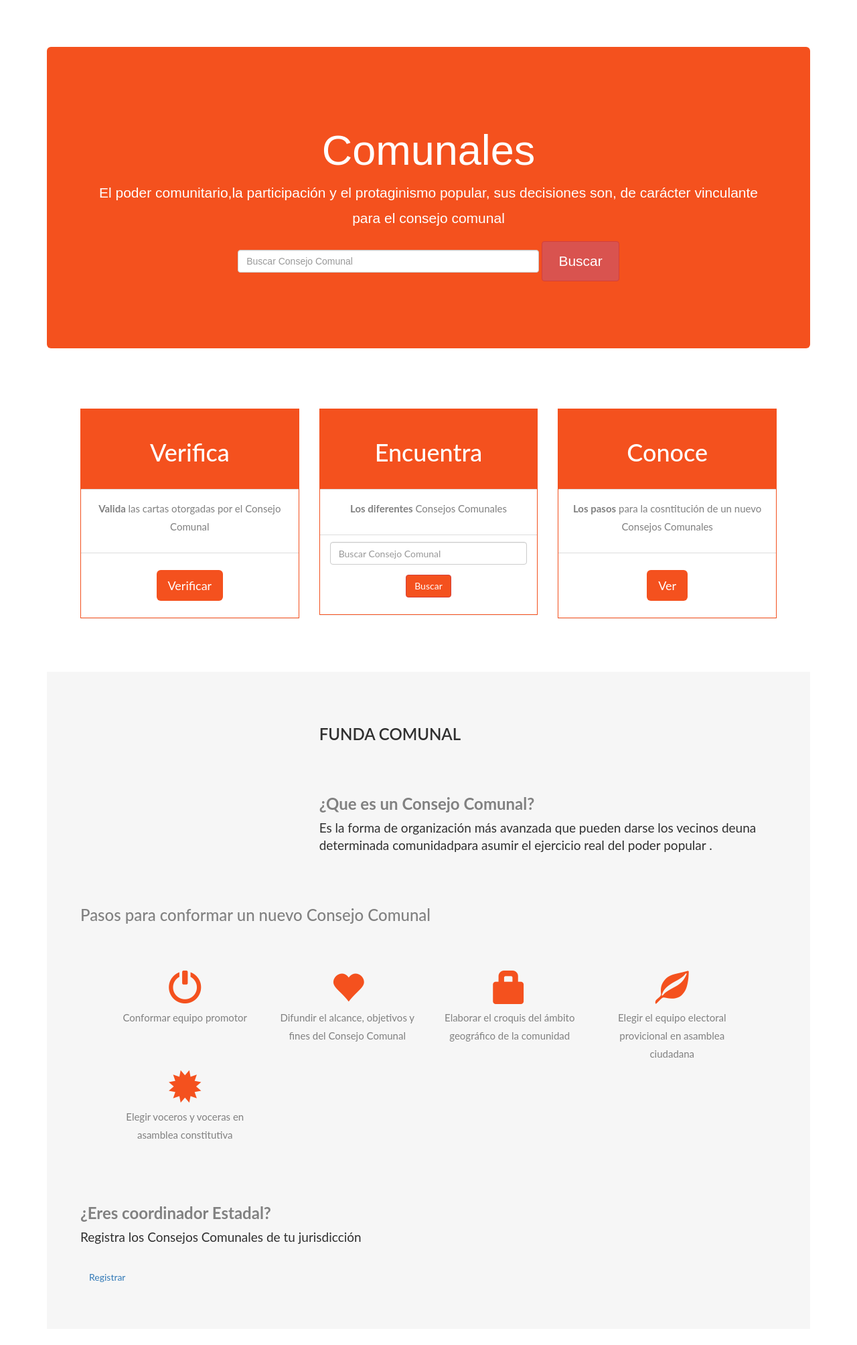
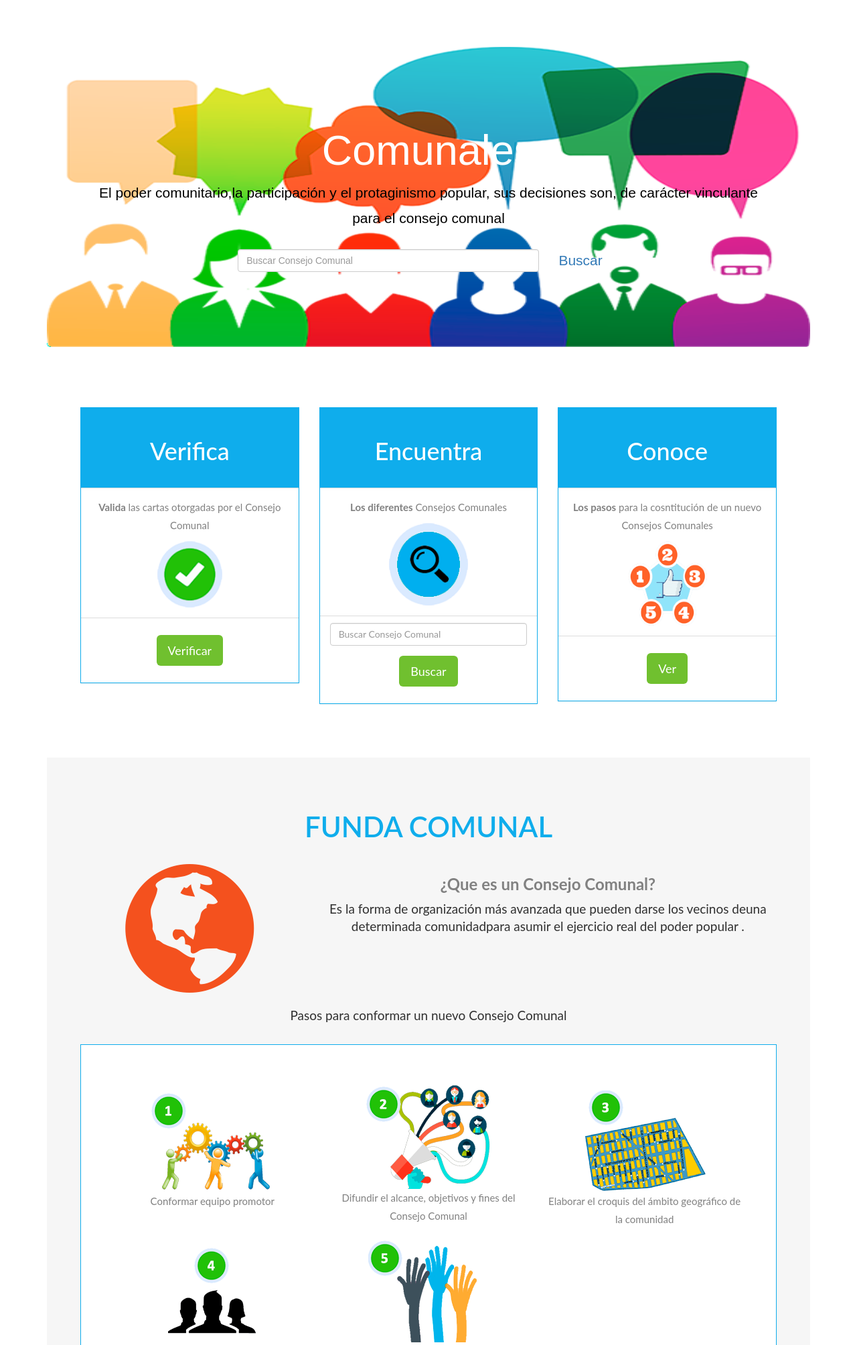
Before and after one commit to joelxheredia/SistemaConsejosComunales, a Yii app: the page made by views/site/index.php in a window 1280 px wide. Shown: the top 2008 px of the page at 67% size. Run offline with PHP 8.4 and a stand-in for Yii, Linux system fonts and the light colour scheme; the template is opened without the code that fills it, so the values that code supplies are empty; some libraries are stand-ins or nearby versions.

Commit message:
Modificaciones en el home

```diff
--- a/views/site/index.php
+++ b/views/site/index.php
@@ -2,16 +2,16 @@
 
 /* @var $this yii\web\View */
 
-$this->title = 'My Yii Application';
+$this->title = 'hw_Output_Document(hw_document)rganización Comunal';
 ?>
 <div class="site-index" id="myPage" data-spy="scroll" data-target=".navbar" data-offset="60">
 
-    <div class="jumbotron text-center">
+    <div class="jumbotron text-center cabecera" style="background-image: url('img/fondo.png')">
       <h1>Comunales</h1>
       <p>El poder comunitario,la participación y el protaginismo popular, sus decisiones son, de carácter vinculante para el consejo comunal</p>
       <form class="form-inline">
         <input type="email" class="form-control" size="50" placeholder="Buscar Consejo Comunal" required>
-        <a href="  <?php  echo Yii::$app->getUrlManager()->getBaseUrl(); ?>/consejocomunal/listarconsejo " type="button" class="btn btn-danger">Buscar</a>
+        <a href="  <?php  echo Yii::$app->getUrlManager()->getBaseUrl(); ?>/consejocomunal/listarconsejo " type="button" class="btn btn-lg">Buscar</a>
       </form>
     </div>
 
@@ -24,8 +24,10 @@ $this->title = 'My Yii Application';
             <div class="panel-heading">
               <h1>Verifica</h1>
             </div>
-        <div class="panel-body">
+            <div class="panel-body row" >
+
               <p><strong>Valida </strong> las cartas otorgadas por el Consejo Comunal</p>
+              <img src="img/check.png" class="img-rounded" alt="Verifica" width="30%" height="30%">
             </div>
             <div class="panel-footer">
               <button class="btn btn-lg">Verificar</button>
@@ -39,10 +41,11 @@ $this->title = 'My Yii Application';
             </div>
             <div class="panel-body">
               <p><strong> Los diferentes</strong>  Consejos Comunales</p>
+              <img src="img/buscar.png" class="img-rounded" alt="Buscar" width="40%" height="40%">
             </div>
             <div class="panel-footer">
               <input type="email" class="form-control" size="50" placeholder="Buscar Consejo Comunal" required>
-          <a href="  <?php  echo Yii::$app->getUrlManager()->getBaseUrl(); ?>/consejocomunal/listarconsejo " type="button" class="btn btn-danger">Buscar</a>
+              <a href="  <?php  echo Yii::$app->getUrlManager()->getBaseUrl(); ?>/consejocomunal/listarconsejo " type="button" class="btn btn-lg">Buscar</a>
             </div>
           </div>
         </div>
@@ -53,6 +56,7 @@ $this->title = 'My Yii Application';
             </div>
             <div class="panel-body">
               <p><strong> Los pasos</strong>  para la cosntitución de un nuevo Consejos Comunales</p>
+              <img src="img/pasos.png" class="img-rounded" alt="Pasos" width="40%" height="40%">
             </div>
             <div class="panel-footer">
               <button class="btn btn-lg">Ver</button>
@@ -62,82 +66,74 @@ $this->title = 'My Yii Application';
       </div>
     </div>
 
-
-<!-- Container (About Section)
-<div id="about" class="container-fluid">
-  <div class="row">
-    <div class="col-sm-8">
-      <h2>About Company Page</h2><br>
-      <h4>Lorem ipsum dolor sit amet, consectetur adipiscing elit, sed do eiusmod tempor incididunt ut labore et dolore magna aliqua. Ut enim ad minim veniam, quis nostrud exercitation ullamco laboris nisi ut aliquip ex ea commodo consequat.</h4><br>
-      <p>Lorem ipsum dolor sit amet, consectetur adipiscing elit, sed do eiusmod tempor incididunt ut labore et dolore magna aliqua. Ut enim ad minim veniam, quis nostrud exercitation ullamco laboris nisi ut aliquip ex ea commodo consequat. Excepteur sint occaecat cupidatat non proident, sunt in culpa qui officia deserunt mollit anim id est laborum consectetur adipiscing elit, sed do eiusmod tempor incididunt ut labore et dolore magna aliqua. Ut enim ad minim veniam, quis nostrud exercitation ullamco laboris nisi ut aliquip ex ea commodo consequat.</p>
-      <br><button class="btn btn-default btn-lg">Get in Touch</button>
+<div class="container-fluid bg-grey">
+  <h2 class="text-center">Funda Comunal</h2>
+  <div class="row text-center">
+    <div class="col-sm-4">
+      <span class="glyphicon glyphicon-globe logo"></span>
+    </div>
+    <div class="col-sm-8 text-center">
+      <h3><strong>¿Que es un Consejo Comunal?</strong></h3>
+      <h4 > Es la forma de organización más avanzada que pueden darse los vecinos deuna determinada comunidadpara asumir el ejercicio real del poder popular .</h4><br>
+    </div>
+    <div class="col-sm-12">
+      <h4>Pasos para conformar un nuevo Consejo Comunal</h4>
+      <div class="container-fluid text-center panel">
+        <div class="row "> <!--slideanim"> -->
+          <div class="col-sm-4">
+            <img src="img/paso1.png" class="img-rounded" alt="Paso1" >
+            <p>Conformar equipo promotor</p>
           </div>
           <div class="col-sm-4">
-      <span class="glyphicon glyphicon-signal logo"></span>
+            <img src="img/paso2.png" class="img-rounded" alt="Paso2" >
+            <p>Difundir el alcance, objetivos y fines del Consejo Comunal</p>
+          </div>
+          <div class="col-sm-4">
+            <img src="img/paso3.png" class="img-rounded" alt="Paso3" >
+            <p>Elaborar el croquis del ámbito geográfico de la comunidad</p>
           </div>
         </div>
-</div>
--->
-<div class="container-fluid bg-grey">
         <div class="row">
           <div class="col-sm-4">
-      <span class="glyphicon glyphicon-globe logo slideanim"></span>
-    </div>
-    <div class="col-sm-8">
-      <h2>Funda Comunal</h2><br>
-      <h3><strong>¿Que es un Consejo Comunal?</strong></h3>
-      <h4> Es la forma de organización más avanzada que pueden darse los vecinos deuna determinada comunidadpara asumir el ejercicio real del poder popular .</h4><br>
-    </div>
-    <div class="col-sm-12">
-      <h3>Pasos para conformar un nuevo Consejo Comunal</h3>
-      <div class="container-fluid text-center">
-        <div class="row "> <!--slideanim"> -->
-          <div class="col-sm-3">
-            <span class="glyphicon glyphicon-off logo-small"></span>
-            <p>Conformar equipo promotor</p>
-          </div>
-          <div class="col-sm-3">
-            <span class="glyphicon glyphicon-heart logo-small"></span>
-            <p>Difundir el alcance, objetivos y fines del Consejo Comunal</p>
-          </div>
-          <div class="col-sm-3">
-            <span class="glyphicon glyphicon-lock logo-small"></span>
-            <p>Elaborar el croquis del ámbito geográfico de la comunidad</p>
-          </div>
-          <div class="col-sm-3">
-            <span class="glyphicon glyphicon-leaf logo-small"></span>
+            <img src="img/paso4.png" class="img-rounded" alt="Paso4" >
             <p>Elegir el equipo electoral provicional en asamblea ciudadana</p>
           </div>
-          <div class="col-sm-3">
-            <span class="glyphicon glyphicon-certificate logo-small"></span>
+          <div class="col-sm-4">
+            <img src="img/paso5.png" class="img-rounded" alt="Paso5" >
             <p>Elegir voceros y voceras en asamblea constitutiva</p>
           </div>
         </div>
       </div>
     </div>
-    <div class="col-sm-12">
+    <div class="row">
+      <div class="col-sm-4">
         <h3><strong>¿Eres coordinador Estadal?</strong></h3>
+      </div>
+      <div class="col-sm-4">
         <h4>Registra los Consejos Comunales de tu jurisdicción</h4>
-      <a href="  <?php  echo Yii::$app->getUrlManager()->getBaseUrl(); ?>/consejocomunal/create " type="button" class="btn btn-">Registrar</a>
+      </div>
+      <div class="col-sm-4">
+          <button href="  <?php  echo Yii::$app->getUrlManager()->getBaseUrl(); ?>/consejocomunal/create " type="button" class="btn btn-lg">Registrar</button>
+      </div>
     </div>
   </div>
 </div>
 
 <!-- Container (Services Section) -->
-<div id="services" class="container-fluid text-center">
+  <div class="container-fluid text-center">
     <h2>Voceros</h2>
     <h4>Que hacer si ya tienes el Consejo Comunal de tu comunidad constituido pero aun no estas registrado en el sistema</h4>
     <div class="row "> <!--slideanim"> -->
       <div class="col-sm-4">
-      <span class="glyphicon glyphicon-off logo-small"></span>
+        <img src="img/logo-fundacomunal.png" class="logo" alt="Fundacomunal" >
         <h4>Dirigite a la sede mas cercana de FundaComunal</h4>
       </div>
       <div class="col-sm-4">
-      <span class="glyphicon glyphicon-heart logo-small"></span>
+        <img src="img/recaudos.png" class="logo" alt="Recaudos" >
         <h4>Consigna el acta constitutiva, correo electrónico del Consejo Comunal</h4>
       </div>
       <div class="col-sm-4">
-      <span class="glyphicon glyphicon-lock logo-small"></span>
+        <img src="img/confirmar.png" class="logo" alt="Confirmar cuenta" >
         <h4>Ingresa al correo electronico suministrado y verifica la cuenta</h4>
       </div>
     </div>
@@ -145,7 +141,7 @@ $this->title = 'My Yii Application';
       <div class="col-sm-6 col-xs-12">
         <div class="panel panel-default text-center">
           <div class="panel-body">
-          <p><strong>Consulta </strong> por diversos criterios los miembros de tu Consejo Comunal</p>
+            <h4><strong>Consulta </strong> por diversos criterios los miembros de tu Consejo Comunal</h4>
           </div>
           <div class="panel-heading">
             <h1>Consulta</h1>
@@ -155,7 +151,7 @@ $this->title = 'My Yii Application';
       <div class="col-sm-6 col-xs-12">
         <div class="panel panel-default text-center">
           <div class="panel-body">
-          <p><strong>Genera </strong> el cuadero electoral y otros reportes de tu Consejo Comunal</p>
+            <h4><strong>Genera </strong> el cuadero electoral y otros reportes de tu Consejo Comunal</h4>
           </div>
           <div class="panel-heading">
             <h1>Genera</h1>
@@ -170,35 +166,31 @@ $this->title = 'My Yii Application';
     <h2>Familias</h2>
     <div class="row text-center "> <!--slideanim"> -->
       <div class="col-sm-4">
-      <div class="thumbnail">
-        <p><strong>Busca tu Consejo Cocumal y registra a os miembros de tu familia</strong></p>
+        <div class="caja">
+          <p>Busca tu Consejo Comunal y registra a os miembros de tu familia</p>
           <input type="email" class="form-control" size="50" placeholder="Buscar Consejo Comunal" required>
           <button class="btn btn-lg">Buscar</button>
           <br><br>
-
-        <p>No conoce el nombre del Consejo Cocumal, realiza una busqueda por Estado, Municio o parroquia</p>
+          <p>No conoce el nombre del Consejo Comunal, realiza una busqueda por Estado, Municio o parroquia</p>
           <button class="btn btn-lg">Buscar</button>
-
         </div>
       </div>
       <div class="col-sm-4">
-      <div class="thumbnail">
-        <p><strong>Verifica</strong></p>
-        <img src="newyork.jpg" alt="Familia" width="400" height="300">
-        <p>Si tu familia ya se encuentra registrada en el Consejo Comunal de tu comunidad</p>
+        <div class="caja">
+          <p><strong>Verifica</strong> Si tu familia ya se encuentra registrada en el Consejo Comunal de tu comunidad</p>
+          <img src="img/familia.png" alt="Familia">
           <button class="btn btn-lg">Verficar familia</button>
         </div>
       </div>
       <div class="col-sm-4">
-      <div class="thumbnail">
+        <div class="caja">
           <p><strong>Registrate</strong></p>
-        <img src="sanfran.jpg" alt="Registrar" width="400" height="300">
           <p>Tu familia aún no se encuentra registrada en el Consejo Comunal de tu comunidad? o no posees cuenta para ingresar al sistema?</p>
+          <img src="img/agregar.png" alt="Registrar">
           <button class="btn btn-lg">Registrar familia</button>
-
         </div>
       </div>
-  </div><br>
+    </div>
   </div>
 
 <!-- Container (Contact Section) -->
@@ -238,7 +230,7 @@ $this->title = 'My Yii Application';
       </div>
     </div>
   </div>
-
+</div>
 
   <footer class="container-fluid text-center">
     <a href="#myPage" title="To Top">
@@ -328,4 +320,20 @@ $(document).ready(function(){
     </div>
 
 </div>-->
+
+
+<!-- Container (About Section)
+<div id="about" class="container-fluid">
+  <div class="row">
+    <div class="col-sm-8">
+      <h2>About Company Page</h2><br>
+      <h4>Lorem ipsum dolor sit amet, consectetur adipiscing elit, sed do eiusmod tempor incididunt ut labore et dolore magna aliqua. Ut enim ad minim veniam, quis nostrud exercitation ullamco laboris nisi ut aliquip ex ea commodo consequat.</h4><br>
+      <p>Lorem ipsum dolor sit amet, consectetur adipiscing elit, sed do eiusmod tempor incididunt ut labore et dolore magna aliqua. Ut enim ad minim veniam, quis nostrud exercitation ullamco laboris nisi ut aliquip ex ea commodo consequat. Excepteur sint occaecat cupidatat non proident, sunt in culpa qui officia deserunt mollit anim id est laborum consectetur adipiscing elit, sed do eiusmod tempor incididunt ut labore et dolore magna aliqua. Ut enim ad minim veniam, quis nostrud exercitation ullamco laboris nisi ut aliquip ex ea commodo consequat.</p>
+      <br><button class="btn btn-default btn-lg">Get in Touch</button>
     </div>
+    <div class="col-sm-4">
+      <span class="glyphicon glyphicon-signal logo"></span>
+    </div>
+  </div>
+</div>
+-->
--- a/web/css/site.css
+++ b/web/css/site.css
@@ -97,9 +100,9 @@ a.desc:after {
       color: #818181;
   }
   h2 {
-      font-size: 24px;
+      font-size: 42px;
       text-transform: uppercase;
-      color: #303030;
+      color: #0fadec ;
       font-weight: 600;
       margin-bottom: 30px;
   }
@@ -161,7 +197,7 @@ a.desc:after {
       font-style: normal;
   }
   .panel {
-      border: 1px solid #f4511e;
+      border: 1px solid #0fadec;
       border-radius:0 !important;
       transition: box-shadow 0.5s;
   }
@@ -169,13 +205,13 @@ a.desc:after {
       box-shadow: 5px 0px 40px rgba(0,0,0, .2);
   }
   .panel-footer .btn:hover {
-      border: 1px solid #f4511e;
+      border: 1px solid #70C02F;
       background-color: #fff !important;
-      color: #f4511e;
+      color: #70C02F;
   }
   .panel-heading {
       color: #fff !important;
-      background-color: #f4511e !important;
+      background-color: #0fadec !important;
       padding: 25px;
       border-bottom: 1px solid transparent;
       border-top-left-radius: 0px;
@@ -195,7 +231,7 @@ a.desc:after {
   }
   .panel-footer .btn {
       margin: 15px 0;
-      background-color: #f4511e;
+      background-color: #70C02F;
       color: #fff;
   }
   .navbar {
@@ -237,6 +274,18 @@ a.desc:after {
       -webkit-animation-duration: 1s;
       visibility: visible;
   }
+
+  .cabecera{
+    background-color: transparent;
+  height: 100%;
+  width: 100%;
+  background-repeat: no-repeat;
+  background-size: 100% 100%;
+  }
+  .cabecera p{
+    color: #000;
+  }
+
   @keyframes slide {
     0% {
       opacity: 0;
```
Also changed, not shown: other parts of web/css/site.css (+37 -0 lines), web/fondo.png (added), web/img/agregar.png (added), web/img/buscar.png (added), web/img/check.png (added), web/img/confirmar.png (added), web/img/familia.png (added), web/img/fondo.png (added), web/img/fondo2.jpg (added), web/img/fondo3.jpg (added), web/img/logo-fundacomunal.png (added), web/img/paso1.png (added), web/img/paso2.png (added), web/img/paso3.png (added), 4 more files. Lines whose indentation alone changed are shown as unchanged.
